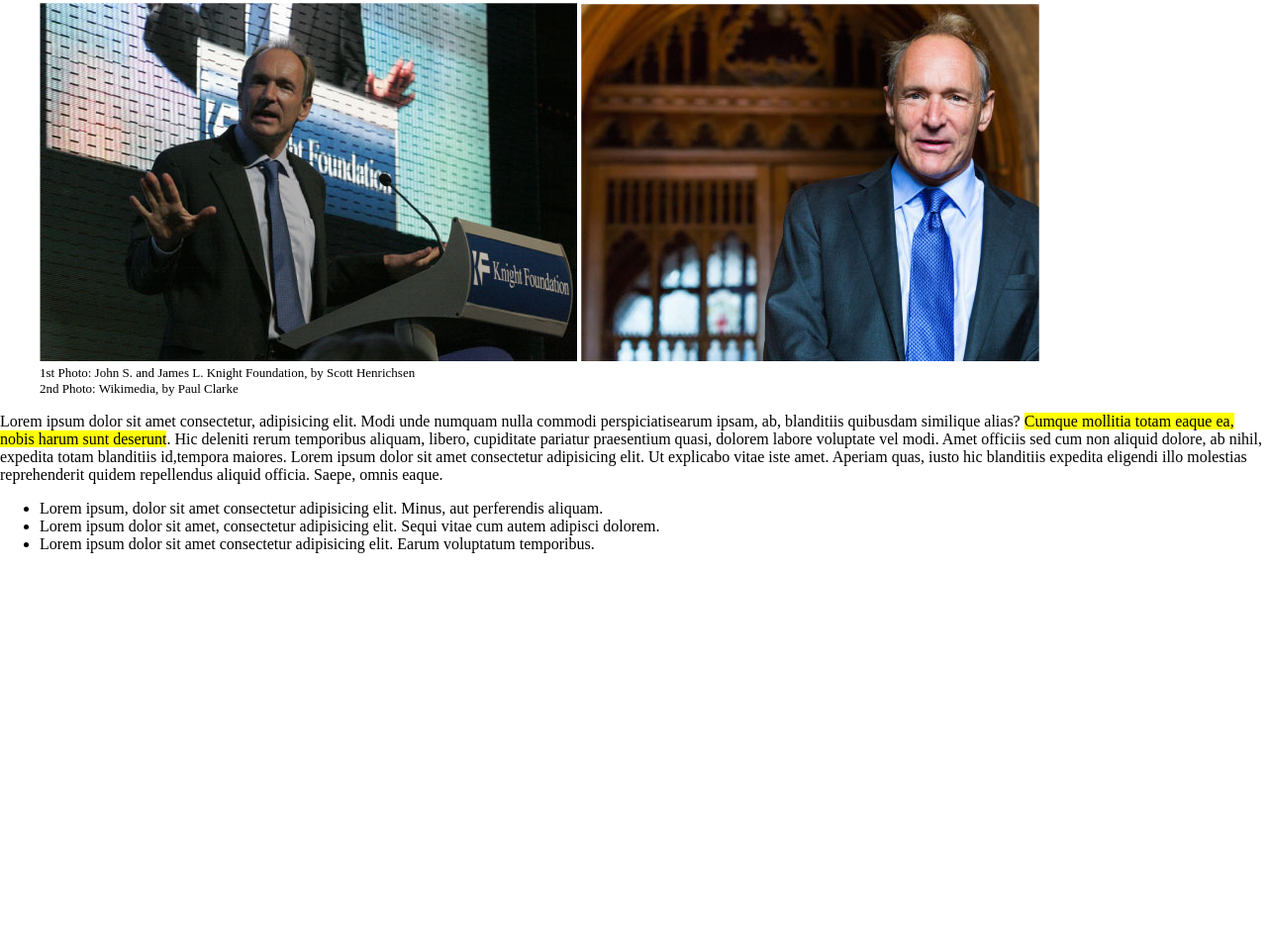
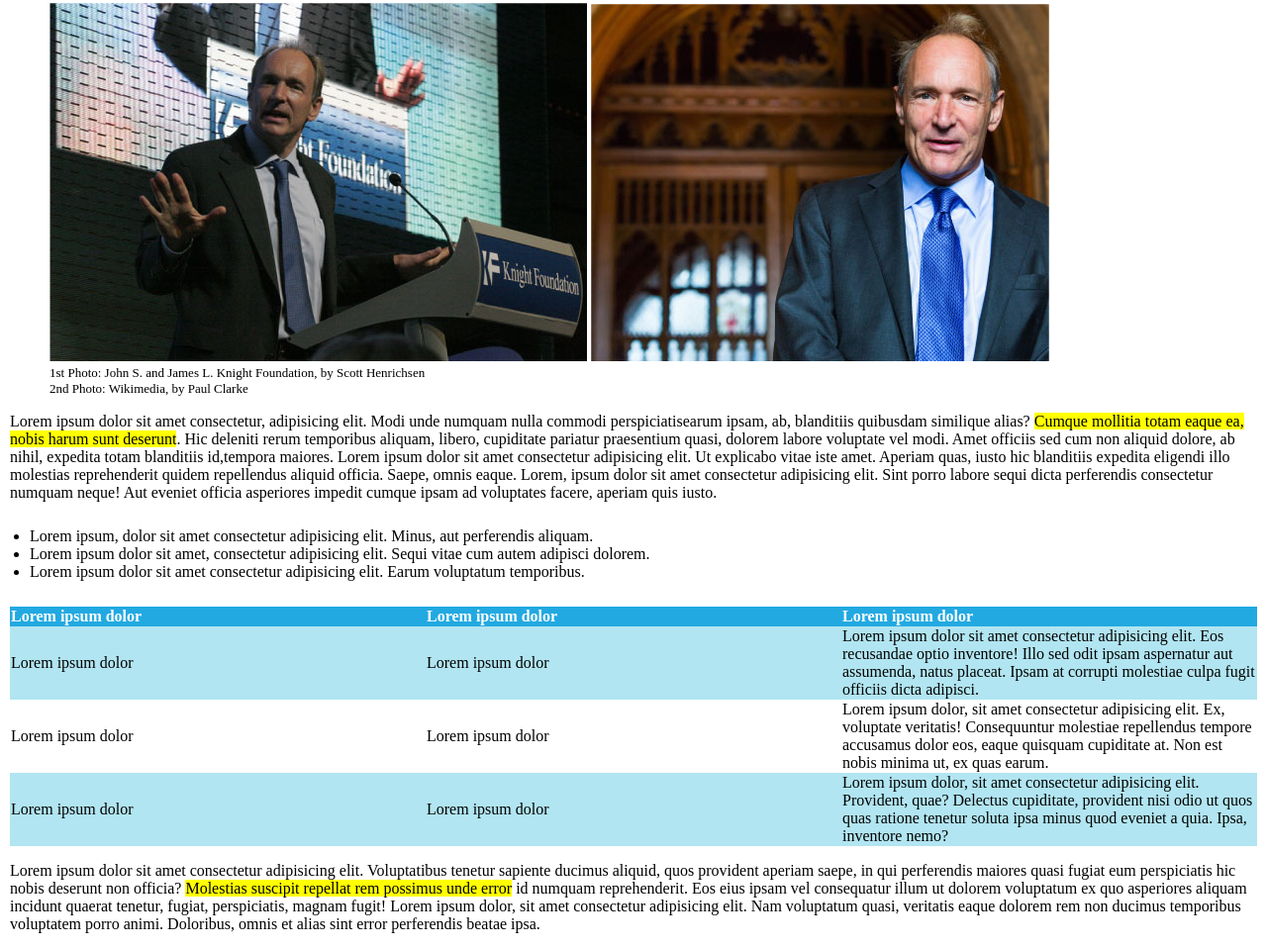
Before and after one commit to luigicaiaffa/html-css-booleaner, a plain HTML site: page index.html in a window 1280 px wide. Shown: the part 185-1144 px from the top of the page at 99% size. Before the commit the page ends 800 px from the top, so only its background shows below. Drawn offline with Linux system fonts and the light colour scheme.

Commit message:
add table

```diff
--- a/css/style.css
+++ b/css/style.css
@@ -1,48 +1,81 @@
 /* utils */
-body{
+body {
     margin: 0;
 }
 
-img{
+img {
     max-width: 100%;
 }
 
-a{
+a {
     text-decoration: none;
 }
 
+.article{
+    margin: 10px;
+}
+
 /* main header */
-.main-header{
+.main-header {
     background-color: #4ea0fc;
     background-image: url(../img/pattern.png);
     background-repeat: repeat;
     background-size: contain;
 }
 
-.logo{
+.logo {
     height: 45px;
     margin-top: 40px;
     margin-left: 5px;
 }
 
 /* article header */
-.title{
+.title {
     margin-bottom: 0px;
 }
 
-.subtitle{
+.subtitle {
     color: #7d7d7d;
 }
 
-.datetime{
+.datetime {
     font-size: small;
 }
 
-.img-caption{
+.img-caption {
     font-size: small;
 }
 
 /* article content */
-.underline{
+.underline {
     background-color: yellow;
 }
+
+.ul-list{
+    padding-top: 10px;
+    padding-bottom: 10px;
+    padding-left: 20px;
+}
+
+/* tabella */
+.table {
+    width: 100%;
+    table-layout: fixed;
+    border-collapse: collapse;
+}
+
+.tr-head {
+    background-color: #22a9e1;
+    color: white;
+    text-align: left;
+}
+
+.tr-uno, .tr-tre {
+    background-color: #b1e5f1;
+    text-align: left;
+}
+
+.tr-due {
+    text-align: left;
+    background-color: white;
+}
--- a/index.html
+++ b/index.html
@@ -16,7 +16,7 @@
     </header>
 
     <!-- inizio articolo -->
-    <article>
+    <article class="article">
 
         <!-- header articolo -->
         <header>
@@ -25,7 +25,7 @@
             <span class="subtitle">
                 Scritto da <a href="#">The Booleaner</a>
                 <br />
-                <time class="datetime" datetime="2020-10-10">il 10/10/2020</time>
+                <time class="datetime" datetime="2020-10-10">il 10&#47;10&#47;2020</time>
             </span>
         </header>
 
@@ -35,15 +35,15 @@
                 <img src="./img/tim-1.jpg" alt="Foto di Tim Berners-Lee 1">
                 <img src="./img/tim-2.jpg" alt="Foto di Tim Berners-Lee 2">
                 <figcaption class="img-caption">
-                    1st Photo: John S. and James L. Knight Foundation, by Scott Henrichsen
+                    1st Photo&#58; John S. and James L. Knight Foundation&#44; by Scott Henrichsen
                     <br />
-                    2nd Photo: Wikimedia, by Paul Clarke
+                    2nd Photo&#58; Wikimedia&#44; by Paul Clarke
                 </figcaption>
             </figure>
         </div>
 
         <!-- contenuto articolo -->
-        <section>
+        <div>
 
             <!-- primo paragrafo -->
             <div>
@@ -55,13 +55,15 @@
                     voluptate vel modi. Amet officiis sed cum non aliquid dolore, ab nihil, expedita totam blanditiis
                     id,tempora maiores. Lorem ipsum dolor sit amet consectetur adipisicing elit. Ut explicabo vitae iste
                     amet. Aperiam quas, iusto hic blanditiis expedita eligendi illo molestias reprehenderit quidem
-                    repellendus aliquid officia. Saepe, omnis eaque.
+                    repellendus aliquid officia. Saepe, omnis eaque. Lorem, ipsum dolor sit amet consectetur adipisicing
+                    elit. Sint porro labore sequi dicta perferendis consectetur numquam neque! Aut eveniet officia
+                    asperiores impedit cumque ipsam ad voluptates facere, aperiam quis iusto.
                 </p>
             </div>
 
             <!-- Lista -->
             <div>
-                <ul>
+                <ul class="ul-list">
                     <li>Lorem ipsum, dolor sit amet consectetur adipisicing elit. Minus, aut perferendis aliquam.</li>
                     <li>Lorem ipsum dolor sit amet, consectetur adipisicing elit. Sequi vitae cum autem adipisci
                         dolorem.</li>
@@ -69,7 +71,67 @@
                 </ul>
             </div>
 
-        </section>
+            <!-- tabella -->
+            <div>
+                <table class="table">
+
+                    <thead>
+                        <tr class="tr-head">
+                            <th>Lorem ipsum dolor</th>
+                            <th>Lorem ipsum dolor</th>
+                            <th>Lorem ipsum dolor</th>
+                        </tr>
+                    </thead>
+
+                    <tbody>
+                        <tr class="tr-uno">
+                            <td>Lorem ipsum dolor</td>
+                            <td>Lorem ipsum dolor</td>
+                            <td>
+                                Lorem ipsum dolor sit amet consectetur adipisicing elit. Eos recusandae optio inventore!
+                                Illo sed odit ipsam aspernatur aut assumenda, natus placeat. Ipsam at corrupti molestiae
+                                culpa fugit officiis dicta adipisci.
+                            </td>
+                        </tr>
+                        <tr class="tr-due">
+                            <td>Lorem ipsum dolor</td>
+                            <td>Lorem ipsum dolor</td>
+                            <td>
+                                Lorem ipsum dolor, sit amet consectetur adipisicing elit. Ex, voluptate veritatis!
+                                Consequuntur molestiae repellendus tempore accusamus dolor eos, eaque quisquam
+                                cupiditate at. Non est nobis minima ut, ex quas earum.
+                            </td>
+                        </tr>
+                        <tr class="tr-tre">
+                            <td>Lorem ipsum dolor</td>
+                            <td>Lorem ipsum dolor</td>
+                            <td>
+                                Lorem ipsum dolor, sit amet consectetur adipisicing elit. Provident, quae? Delectus
+                                cupiditate, provident nisi odio ut quos quas ratione tenetur soluta ipsa minus quod
+                                eveniet a quia. Ipsa, inventore nemo?
+                            </td>
+                        </tr>
+                    </tbody>
+
+                </table>
+            </div>
+
+            <!-- secondo paragrafo -->
+            <div>
+                <p>
+                    Lorem ipsum dolor sit amet consectetur adipisicing elit. Voluptatibus tenetur sapiente ducimus
+                    aliquid, quos provident aperiam saepe, in qui perferendis maiores quasi fugiat eum perspiciatis hic
+                    nobis deserunt non officia?
+                    <span class="underline">Molestias suscipit repellat rem possimus unde error</span> id numquam
+                    reprehenderit. Eos eius ipsam vel consequatur illum ut dolorem voluptatum ex quo asperiores aliquam
+                    incidunt quaerat tenetur, fugiat,
+                    perspiciatis, magnam fugit! Lorem ipsum dolor, sit amet consectetur adipisicing elit. Nam voluptatum
+                    quasi, veritatis eaque dolorem rem non ducimus temporibus voluptatem porro animi. Doloribus, omnis
+                    et alias sint error perferendis beatae ipsa.
+                </p>
+            </div>
+
+        </div>
 
 
     </article>
```
